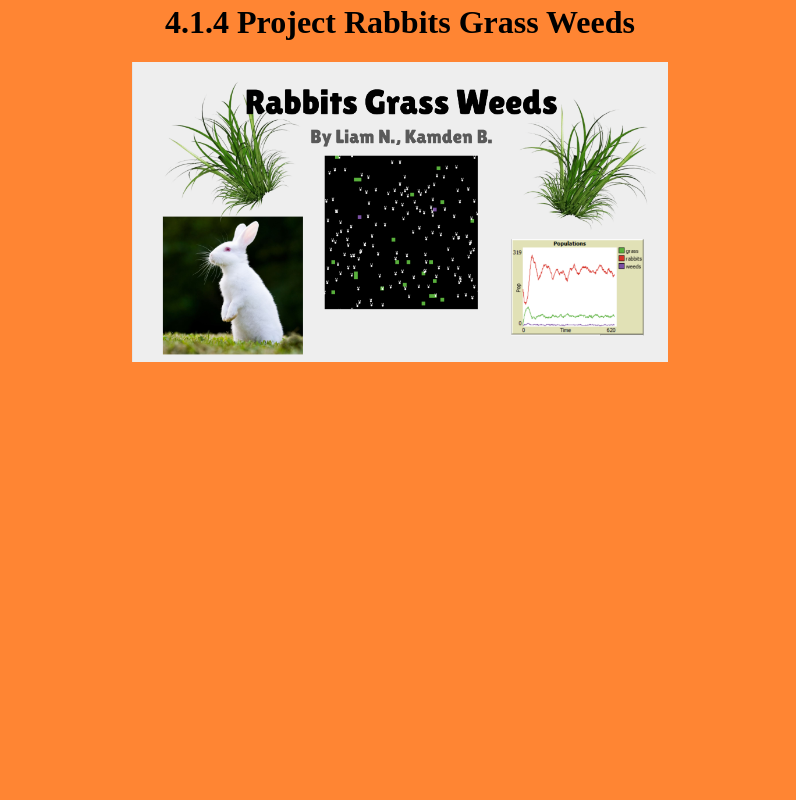
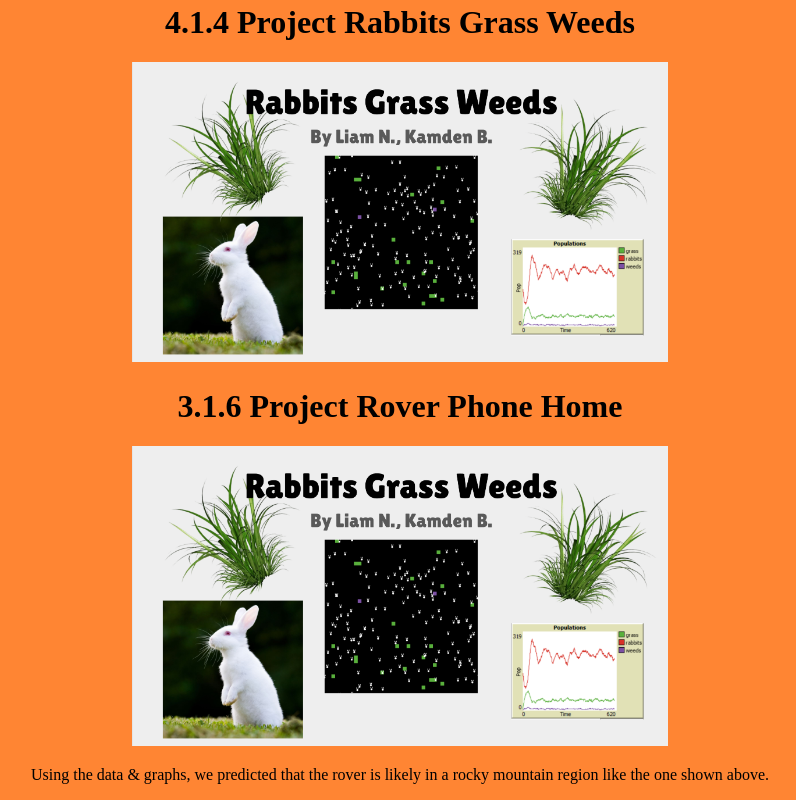
Before and after one commit to liamnicotera/LNAPCP23, a plain HTML site: page portfolio.html in a window 1280 px wide. Shown: the part 1733-2533 px from the top of the page, without its empty margins (240-1036 px from the left). Before the commit the page ends 2107 px from the top, so only its background shows below. Drawn offline with Linux system fonts and the light colour scheme.

Commit message:
Update portfolio.html

```diff
--- a/portfolio.html
+++ b/portfolio.html
@@ -26,6 +26,10 @@
 	<br>
 <h1> 4.1.4 Project Rabbits Grass Weeds </h1>
 	    <img src="AboutMeWebsite/RabbitsGrass.PNG" height ="300">
+	<br>
+<h1> 3.1.6 Project Rover Phone Home </h1>
+	    <img src="AboutMeWebsite/RabbitsGrass.PNG" height ="300">
+	<p>Using the data & graphs, we predicted that the rover is likely in a rocky mountain region like the one shown above.</p>
     </center>
 	  </body>
 	</html>
```
